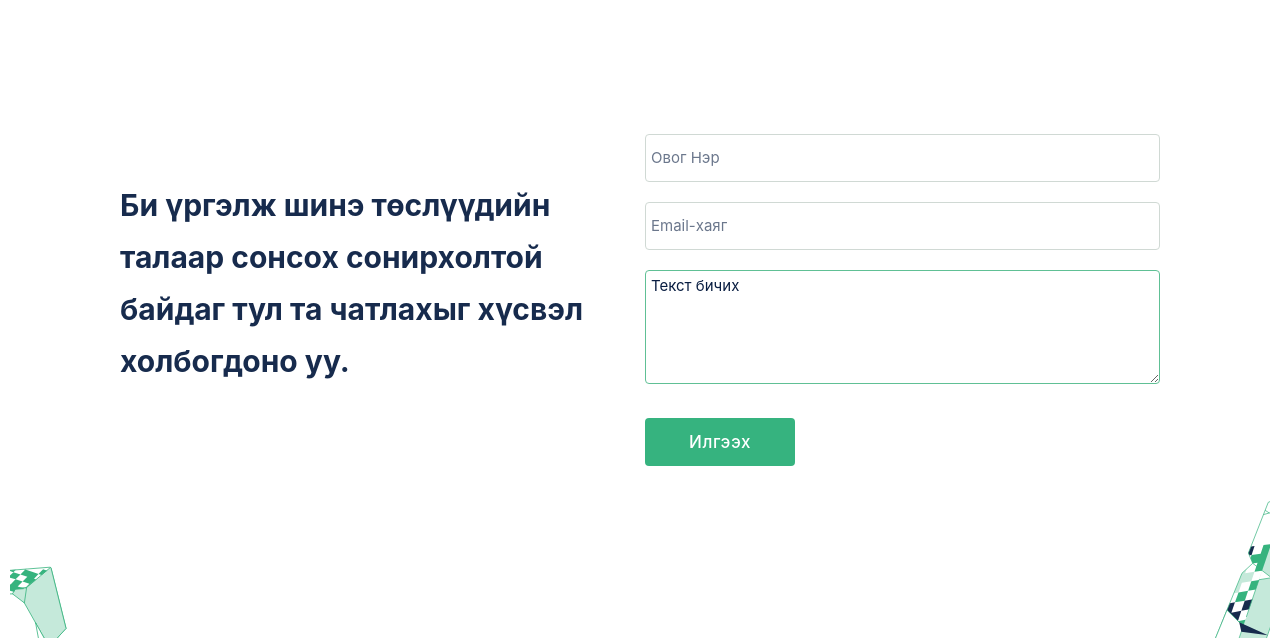
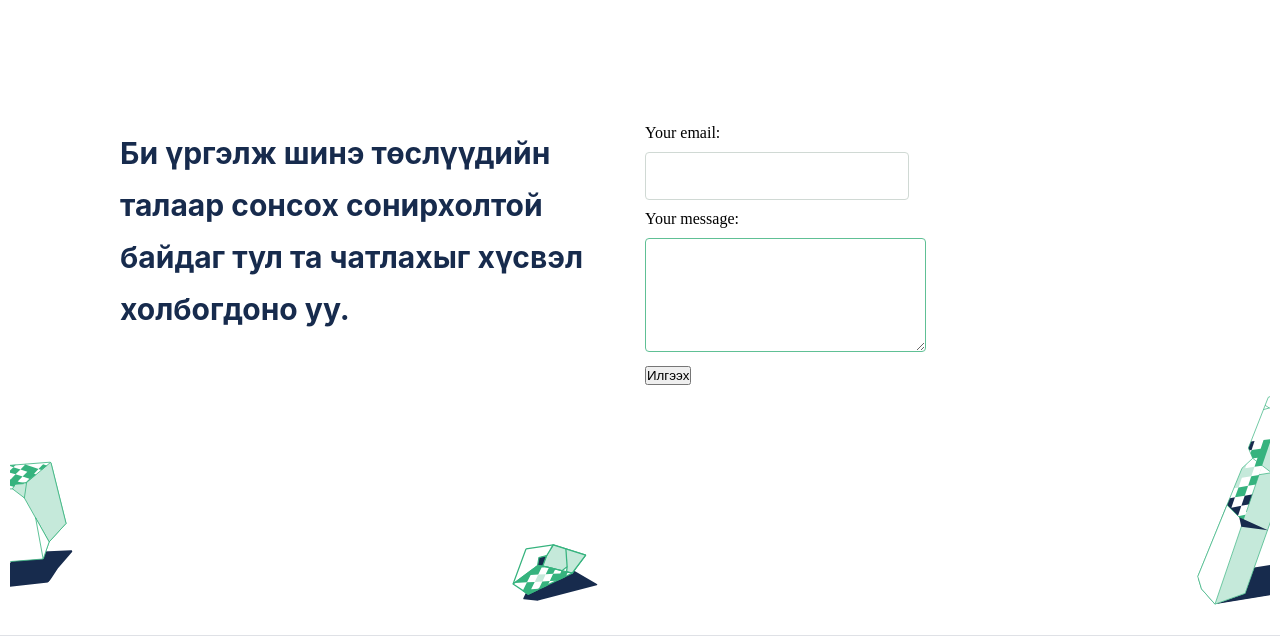
Before and after one commit to buyankhishig23/myweb, a website with bundled scripts: page index.html in a window 1280 px wide. Shown: the part 1800-2438 px from the top of the page. Built offline with nearby package versions, Linux system fonts and the light colour scheme; files whose address does not match are found by name.

Commit message:
form uurchluv

```diff
--- a/index.html
+++ b/index.html
@@ -189,15 +189,18 @@
       <h2 class="contact-form-text">
         Би үргэлж шинэ төслүүдийн талаар сонсох сонирхолтой байдаг тул та чатлахыг хүсвэл холбогдоно уу.
       </h2>
-      <form action="https://formspree.io/f/xgedkaee" method="POST" id="contact-me">
-        <input type="text" name="full_name" placeholder="Овог Нэр" required
-        maxlength="30">
-        <input type="email" name="email" placeholder="Email-хаяг" required>
-        <textarea name="message" placeholder="Текст бичих" required
-        maxlength="500"></textarea>
-        <span></span>
-        <button type="submit" class="get-in-touch">Илгээх</button>
-      </form>
+      <form action="https://formspree.io/f/mnqkwavb" method="POST">
+  <label>
+    Your email:
+    <input type="email" name="email">
+  </label>
+  <label>
+    Your message:
+    <textarea name="message"></textarea>
+  </label>
+
+  <button type="submit">Илгээх</button>
+</form>
     </section>
     <ul class="footer-icons">
       <li><a href="https://www.instagram.com/baldanuba/" ><img src="./assets/icons/ig.png" alt="Twitter" width="21" height="20" ></a></li>
```
